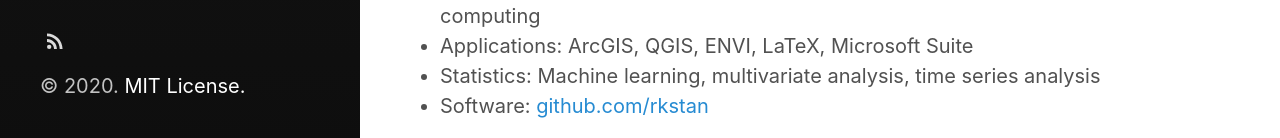
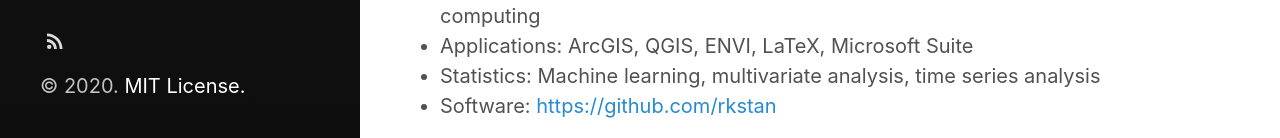
Before and after one commit to rkstan/rkstan.github.io, a Jekyll site: the page built from CurriculumVitae.md, in a window 1280 px wide. Shown: the part 3240-3378 px from the top of the page. Built offline with Jekyll 4.4.1, drawn with Linux system fonts in a browser that asks for light colours; nearby versions of some CDN libraries; some of the changed lines change nothing that is shown.

Commit message:
Update CurriculumVitae.md

```diff
--- a/CurriculumVitae.md
+++ b/CurriculumVitae.md
@@ -64,4 +64,4 @@
 * Programming: Bash, Python, GDAL, git, Google Earth Engine, high performance computing
 * Applications: ArcGIS, QGIS, ENVI, LaTeX, Microsoft Suite
 * Statistics: Machine learning, multivariate analysis, time series analysis
-* Software: <a href="github.com/rkstan">github.com/rkstan</a>
+* Software: <a href="https://github.com/rkstan">https://github.com/rkstan</a>
```
